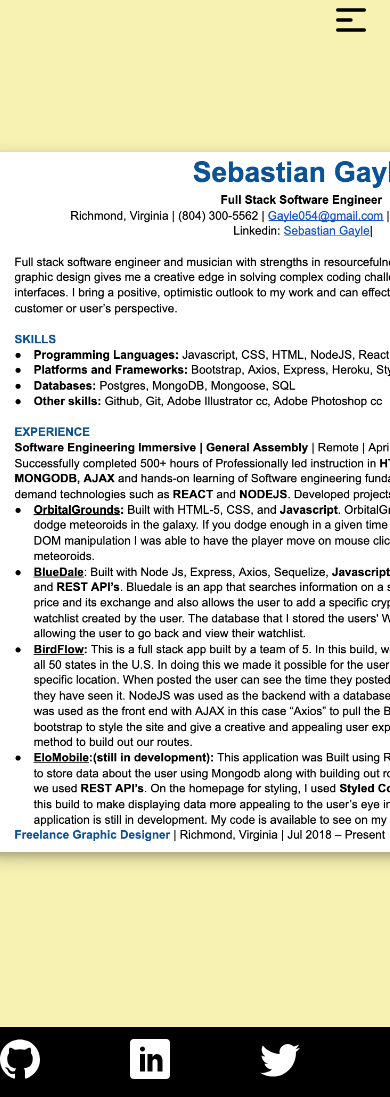
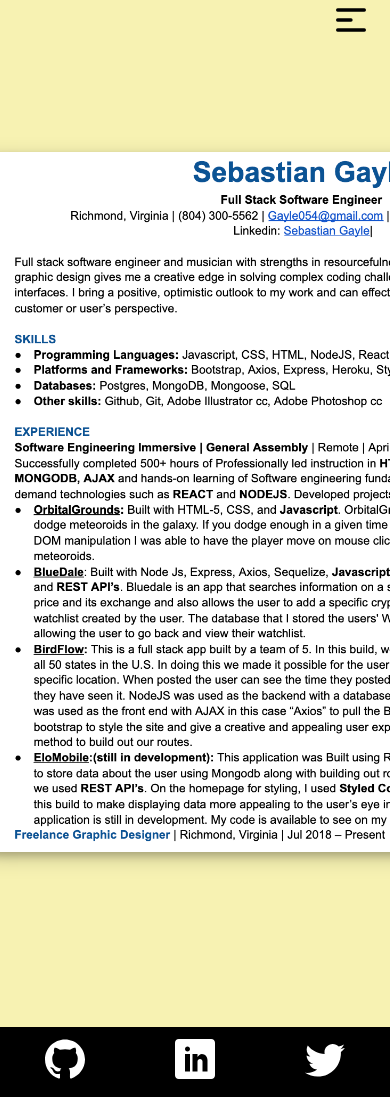
Before and after one commit to Purplepro/Tis-My-Portfolio, a React (Create React App) app in the folder divine-portfolio/: page /resumepage in a window 390 px wide. Shown: the top 1097 px of the page. Built offline with nearby package versions, Linux system fonts and the light colour scheme; what @react-pdf/renderer would draw is missing.

Commit message:
footer now centered in responsive mode

```diff
--- a/divine-portfolio/src/App.css
+++ b/divine-portfolio/src/App.css
@@ -125,7 +125,7 @@
   }
 
   .footer-child {
-      margin-left: 0;
+
   }
 }
 /* .footer > a {
```
